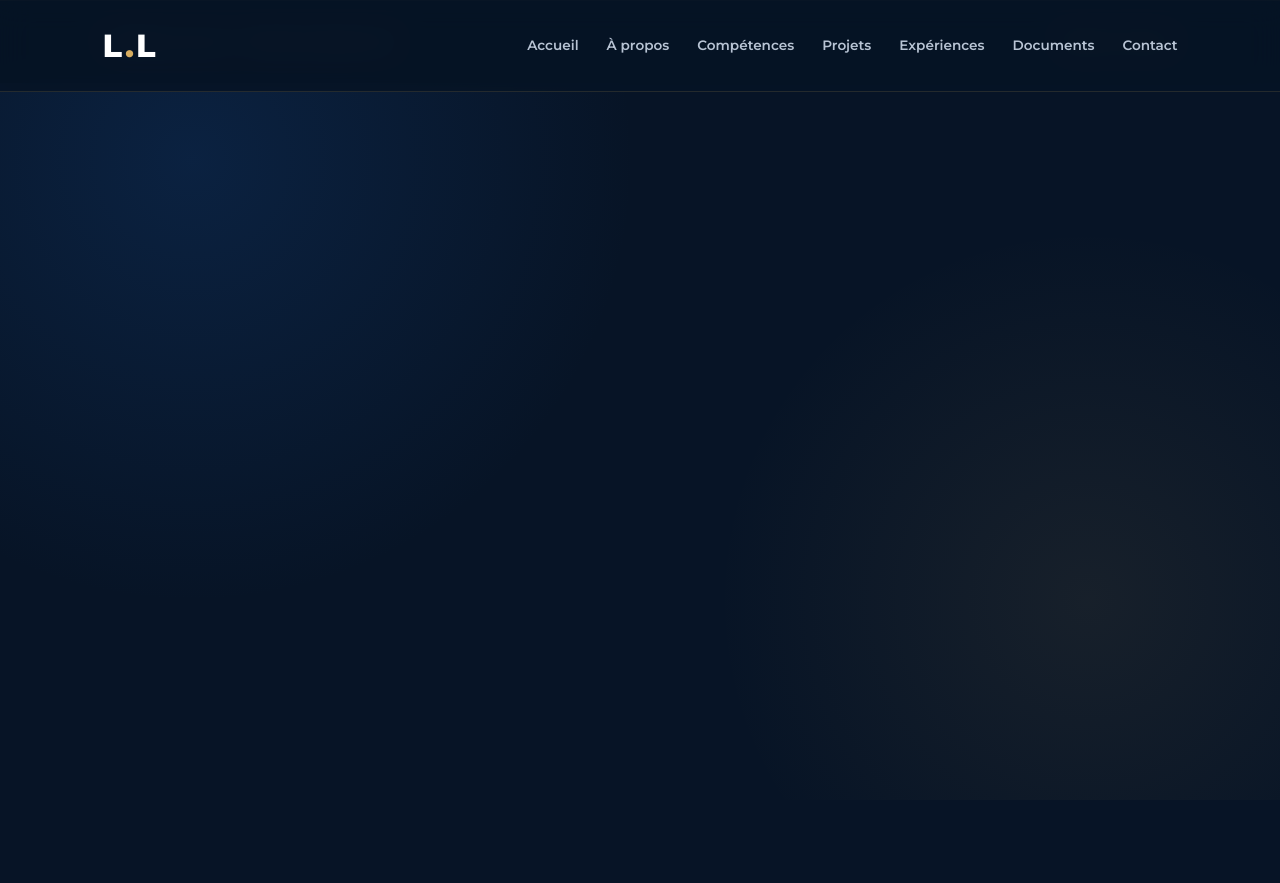
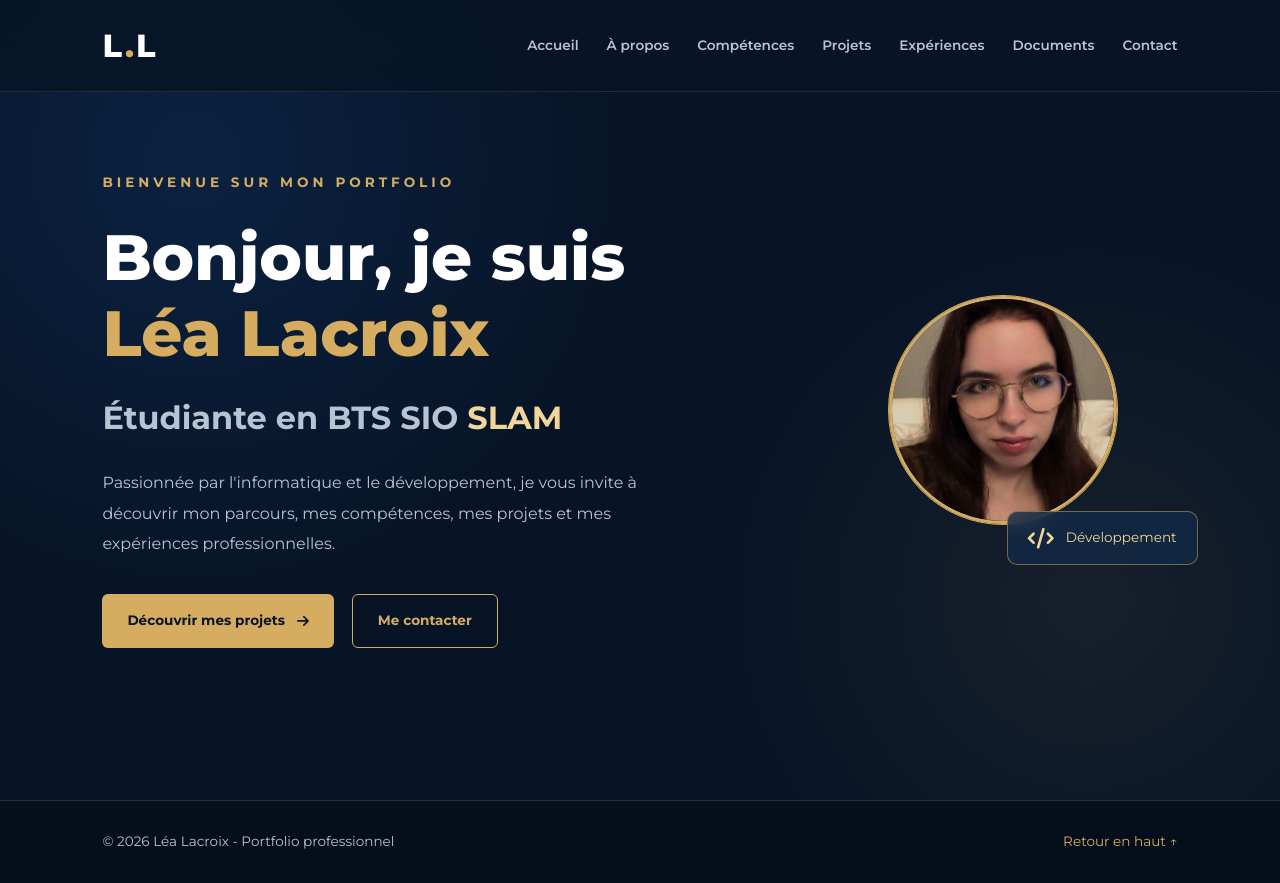
Before and after one commit to lealacroix5/Portfolio, a plain HTML site: page index.html in a window 1280 px wide. Before the commit the page ends 800 px from the top, so only its background shows below. Drawn offline with Linux system fonts and the light colour scheme.

Commit message:
creation de la page d'accueil du portfolio

```diff
--- a/css/style.css
+++ b/css/style.css
@@ -250,3 +250,249 @@ section {
         text-align: center;
     }
 }
+
+
+/* =========================================
+   6. PAGE D'ACCUEIL
+========================================= */
+
+.accueil {
+    min-height: 100vh;
+    display: flex;
+    align-items: center;
+    justify-content: space-between;
+    gap: 60px;
+    padding-top: 140px;
+}
+
+.accueil-contenu {
+    max-width: 650px;
+}
+
+.accueil-introduction {
+    color: var(--dore);
+    font-size: 0.85rem;
+    font-weight: 700;
+    letter-spacing: 4px;
+    margin-bottom: 25px;
+}
+
+.accueil h1 {
+    font-size: clamp(2.5rem, 5vw, 4.5rem);
+    line-height: 1.2;
+    font-weight: 800;
+}
+
+.accueil h1 span {
+    display: block;
+    color: var(--dore);
+}
+
+.accueil h2 {
+    font-size: clamp(1.3rem, 3vw, 2rem);
+    color: var(--gris);
+    margin-top: 20px;
+}
+
+.accueil h2 span {
+    color: var(--dore-clair);
+}
+
+.accueil-description {
+    color: var(--gris);
+    margin-top: 25px;
+    max-width: 550px;
+    line-height: 1.9;
+}
+
+.accueil-boutons {
+    display: flex;
+    flex-wrap: wrap;
+    gap: 18px;
+    margin-top: 35px;
+}
+
+/* Boutons */
+
+.btn {
+    display: inline-flex;
+    align-items: center;
+    justify-content: center;
+    gap: 12px;
+
+    padding: 15px 25px;
+    border-radius: 6px;
+
+    background: var(--dore);
+    color: var(--bleu-nuit);
+
+    font-weight: 700;
+    font-size: 0.85rem;
+
+    transition: var(--transition);
+}
+
+.btn:hover {
+    background: var(--dore-clair);
+    transform: translateY(-4px);
+    box-shadow: 0 8px 25px rgba(214, 173, 96, 0.2);
+}
+
+.btn-secondaire {
+    background: transparent;
+    color: var(--dore);
+    border: 1px solid var(--dore);
+}
+
+.btn-secondaire:hover {
+    background: var(--dore);
+    color: var(--bleu-nuit);
+}
+
+/* Élément graphique */
+
+.accueil-visuel {
+    position: relative;
+    width: 350px;
+    height: 350px;
+    flex-shrink: 0;
+
+    display: flex;
+    align-items: center;
+    justify-content: center;
+}
+
+.cercle-exterieur {
+    width: 290px;
+    height: 290px;
+    border-radius: 50%;
+
+    border: 2px solid rgba(214, 173, 96, 0.7);
+
+    display: flex;
+    align-items: center;
+    justify-content: center;
+
+    box-shadow:
+        0 0 30px rgba(214, 173, 96, 0.12),
+        inset 0 0 30px rgba(214, 173, 96, 0.08);
+
+    animation: rotation 20s linear infinite;
+}
+
+.cercle-interieur {
+    width: 230px;
+    height: 230px;
+    border-radius: 50%;
+
+    background: linear-gradient(145deg, var(--bleu-royal), var(--bleu-nuit));
+
+    display: flex;
+    align-items: center;
+    justify-content: center;
+
+    border: 1px solid var(--dore);
+}
+
+.cercle-interieur img {
+    width: 100%;
+    height: 100%;
+    object-fit: cover;
+    border-radius: 50%;
+    border: 3px solid var(--dore);
+}
+
+.element-flottant {
+    position: absolute;
+    bottom: 20px;
+    right: -20px;
+
+    display: flex;
+    align-items: center;
+    gap: 12px;
+
+    padding: 15px 20px;
+
+    background: var(--fond-carte);
+    border: 1px solid rgba(214, 173, 96, 0.5);
+    border-radius: 10px;
+
+    color: var(--dore-clair);
+    font-size: 0.85rem;
+
+    backdrop-filter: blur(10px);
+}
+
+.element-flottant i {
+    font-size: 1.3rem;
+}
+
+/* Animations */
+
+@keyframes rotation {
+    from {
+        transform: rotate(0deg);
+    }
+
+    to {
+        transform: rotate(360deg);
+    }
+}
+
+@keyframes contre-rotation {
+    from {
+        transform: rotate(0deg);
+    }
+
+    to {
+        transform: rotate(-360deg);
+    }
+}
+
+/* Adaptation mobile */
+
+@media screen and (max-width: 850px) {
+
+    .accueil {
+        flex-direction: column;
+        justify-content: center;
+        text-align: center;
+        padding-top: 180px;
+    }
+
+    .accueil-description {
+        margin-left: auto;
+        margin-right: auto;
+    }
+
+    .accueil-boutons {
+        justify-content: center;
+    }
+
+    .accueil-visuel {
+        width: 300px;
+        height: 300px;
+        margin-top: 30px;
+    }
+
+    .cercle-exterieur {
+        width: 250px;
+        height: 250px;
+    }
+
+    .cercle-interieur {
+        width: 195px;
+        height: 195px;
+    }
+
+    .element-flottant {
+        right: -5px;
+    }
+}
+
+@media (prefers-reduced-motion: reduce) {
+    .cercle-exterieur,
+    .cercle-interieur span {
+        animation: none;
+    }
+}
--- a/index.html
+++ b/index.html
@@ -61,11 +61,68 @@
 
 
     <!-- Contenu principal -->
-    <main>
 
-        <!-- Les différentes sections seront ajoutées ici -->
+<main>
 
-    </main>
+    <!-- SECTION ACCUEIL -->
+    <section class="accueil" id="accueil">
+
+        <div class="accueil-contenu">
+
+            <p class="accueil-introduction">
+                BIENVENUE SUR MON PORTFOLIO
+            </p>
+
+            <h1>
+                Bonjour, je suis
+                <span>Léa Lacroix</span>
+            </h1>
+
+            <h2>
+                Étudiante en BTS SIO
+                <span>SLAM</span>
+            </h2>
+
+            <p class="accueil-description">
+                Passionnée par l'informatique et le développement,
+                je vous invite à découvrir mon parcours, mes compétences,
+                mes projets et mes expériences professionnelles.
+            </p>
+
+            <div class="accueil-boutons">
+
+                <a href="#projets" class="btn">
+                    Découvrir mes projets
+                    <i class="fa-solid fa-arrow-right"></i>
+                </a>
+
+                <a href="#contact" class="btn btn-secondaire">
+                    Me contacter
+                </a>
+
+            </div>
+
+        </div>
+
+        <div class="accueil-visuel">
+
+            <div class="cercle-interieur">
+                <img src="images/photo-lea.jpg" alt="Photo de Léa Lacroix">
+            </div>
+
+            <div class="element-flottant">
+                <i class="fa-solid fa-code"></i>
+                <span>Développement</span>
+            </div>
+
+        </div>
+
+    </section>
+
+    <!-- LES AUTRES SECTIONS SERONT AJOUTÉES ENSUITE -->
+
+</main>
+
 
 
     <!-- Pied de page -->
```
Also changed, not shown: images/photo-lea.jpg (added).
